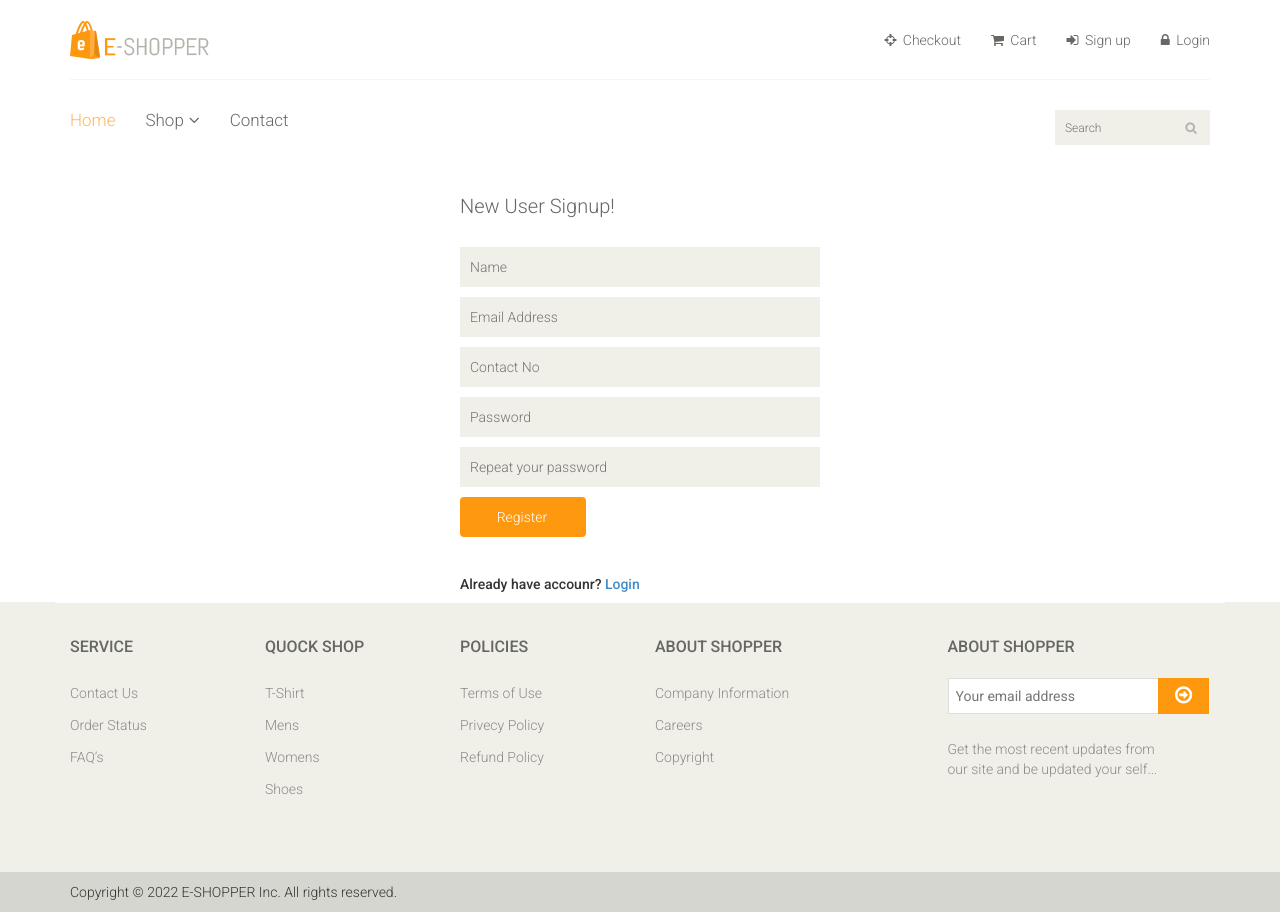
After one commit to Bhavin823/E-Shopper_Pro, a Django app: page /user/signup/ in a window 1280 px wide. The commit adds this page. Run offline with Django 4.2, Linux system fonts and the light colour scheme.

Commit message:
create loginView gor loginpage, create login template, set url in base template of sinup and login,set path gor loginview in user_app/urls.py file

```diff
--- a/E_shopper/base_app/templates/base_app/base.html
+++ b/E_shopper/base_app/templates/base_app/base.html
@@ -83,10 +83,10 @@
 							<ul class="nav navbar-nav">
 								<li><a href="checkout.html"><i class="fa fa-crosshairs"></i> Checkout</a></li>
 								<li><a href="cart.html"><i class="fa fa-shopping-cart"></i> Cart</a></li>
-								<li><a href="{% url 'signup' %}"><i class="fa fa-sign-in"></i> Sign up</a></li>
+								<li><a href="{% url 'user_app:signup' %}"><i class="fa fa-sign-in"></i> Sign up</a></li>
 								<!-- <li><a href="#"><i class="fa fa-user"></i> Profile</a></li> -->
 								<!-- <li><a href="#"><i class="fa fa-star"></i> Wishlist</a></li> -->
-								<li><a href="login.html"><i class="fa fa-lock"></i> Login</a></li>
+								<li><a href="{% url 'user_app:login' %}"><i class="fa fa-lock"></i> Login</a></li>
 							</ul>
 						</div>
 					</div>
--- /dev/null
+++ b/E_shopper/user_app/templates/user_app/signup.html
@@ -0,0 +1,33 @@
+{% extends 'base_app/base.html' %}
+{% load static %}
+{% block content %}
+<section>
+    <div class="container">
+        <div class="row">
+            <div class="col-sm-3">
+            </div>
+            <!--signup section-->
+            <div class="col-sm-4 col-sm-offset-1 ">
+                <div class="signup-form">
+                    <h2>New User Signup!</h2>
+                    <form method="POST">
+                        {% csrf_token %}
+                        <input type="text" name="name" id="name" placeholder="Name" style="color: black;" required/>
+                        <input type="email" name="email" id="email" placeholder="Email Address" style="color: black;" required/>
+                        <input type="number" maxlength="10" name="contact" id="contact" placeholder="Contact No" style="color: black;"/>
+                        <input type="password"  name="pass" id="pass" placeholder="Password" style="color: black;" required/>
+                        <input type="password"  name="re_pass" id="re_pass" placeholder="Repeat your password" style="color: black;" required/>
+                        <input type="submit" name="signup" id="signup" class="btn btn-default" style="background: #FE980F; color: #FFFFFF; font-family: 'Roboto', sans-serif; width: 35%;" value="Register"/>
+                        <br>
+                        <h5>Already have accounr? <a href="{% url 'user_app:login' %}">Login</a></h5>
+                    </form>
+                    {% if messagekey %}
+                        <script>alert("{{ messagekey }}")</script>
+                    {% endif %}
+                </div>
+            </div>
+            <!--signup section-->
+        </div>
+    </div>
+</section>
+{% endblock content %}
--- a/E_shopper/user_app/urls.py
+++ b/E_shopper/user_app/urls.py
@@ -1,11 +1,12 @@
 from django.contrib import admin
 from django.urls import path
-from user_app.views import signupView
+from user_app.views import signupView,loginView
 
 app_name = 'user_app'
 
 urlpatterns = [
 
     path('signup/',signupView,name='signup'),
+    path('login/',loginView,name='login'),
 
 ]
--- a/E_shopper/user_app/views.py
+++ b/E_shopper/user_app/views.py
@@ -4,4 +4,7 @@ from django.contrib.auth import authenticate,login ,logout
 
 # Create your views here.
 def signupView(request):
-    return render(request,'user_app/signin.html')
+    return render(request,'user_app/signup.html')
+
+def loginView(request):
+    return render(request,'user_app/login.html')
```
Also changed, not shown: E_shopper/user_app/templates/user_app/login.html (added, +32 -0 lines).
